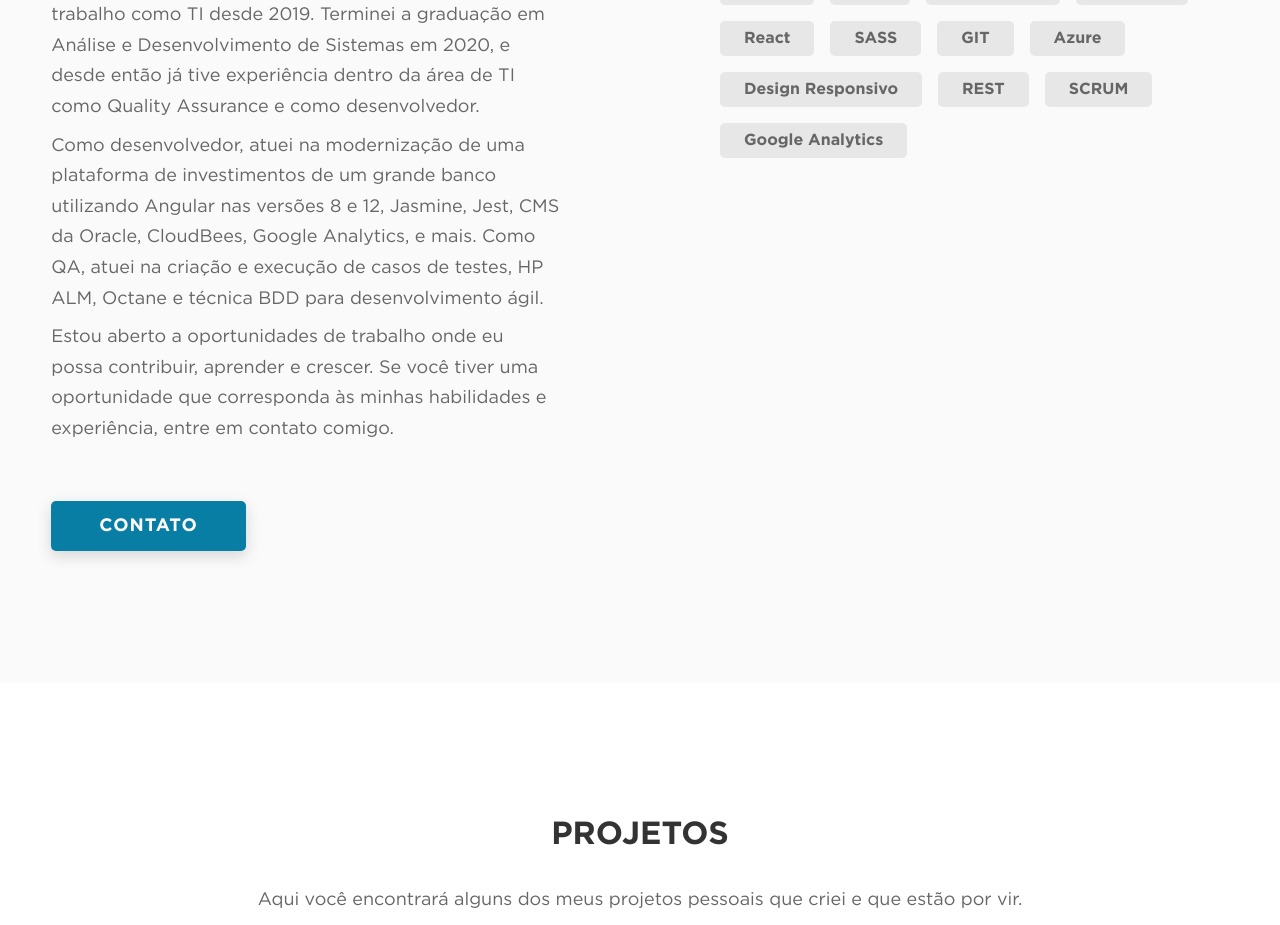
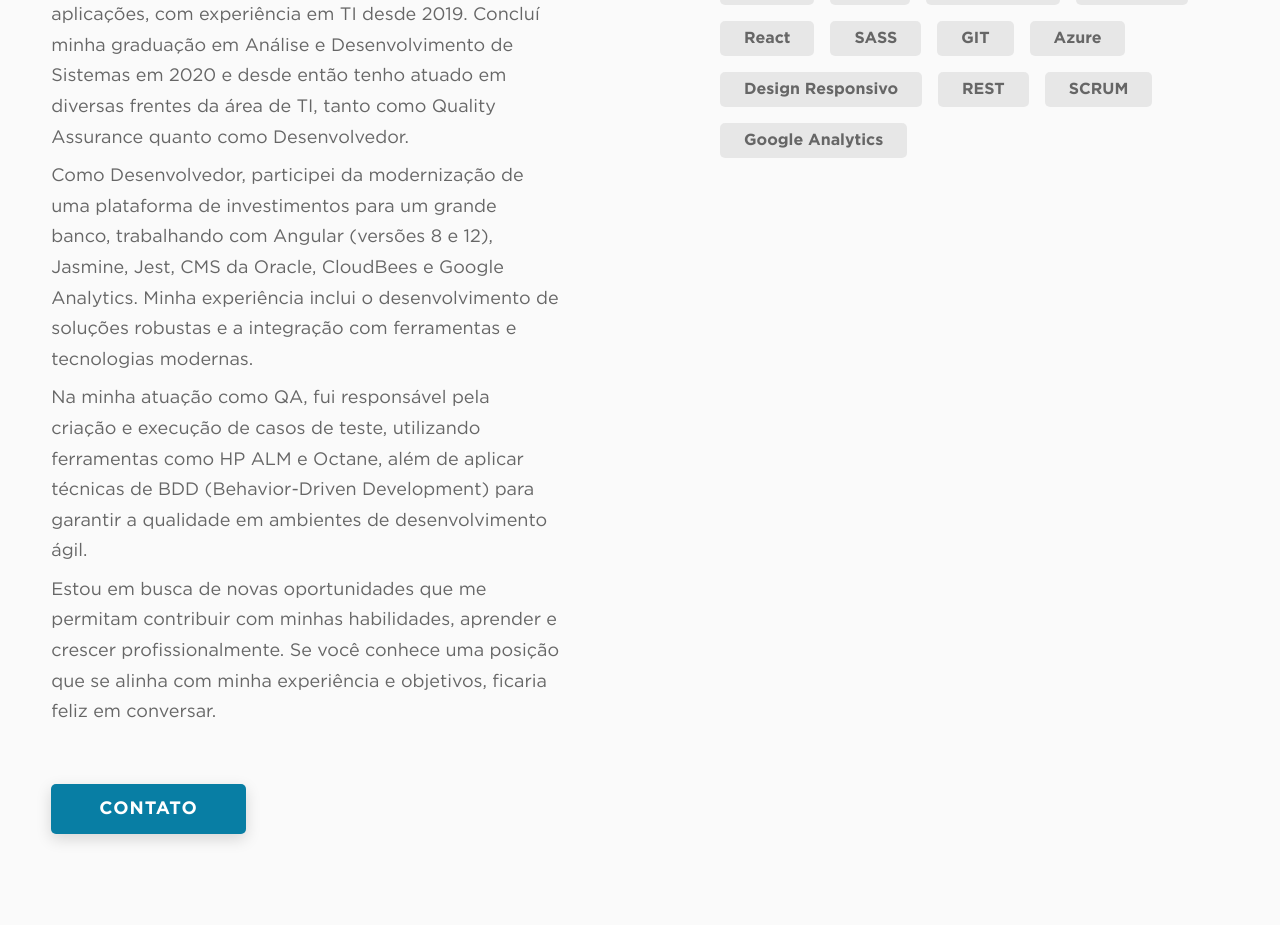
Before and after one commit to MarceloCabral98sp/my-portfolio, a React (Vite) app: page / in a window 1280 px wide. Shown: the part 1214-2139 px from the top of the page. Built offline with nearby package versions, Linux system fonts and the light colour scheme.

Commit message:
feat: refact some texts

```diff
--- a/src/components/about/index.tsx
+++ b/src/components/about/index.tsx
@@ -41,6 +41,7 @@ const About = React.forwardRef<HTMLDivElement, AboutProps>(({ scrollToContact},
                         <p>{ t('pages.about.info-description.0')}</p>
                         <p>{ t('pages.about.info-description.1')}</p>
                         <p>{ t('pages.about.info-description.2')} </p>
+                        <p>{ t('pages.about.info-description.3')} </p>
 
                         <button
                             className='about-section__description-button btn'
--- a/src/components/header/header.scss
+++ b/src/components/header/header.scss
@@ -51,7 +51,6 @@
 
   ul li {
     display: block;
-    // text-decoration: none;
     color: var(--color-primary);
     text-transform: uppercase;
     font-weight: 600;
@@ -63,7 +62,6 @@
   }
 }
 
-// REVER LAYOUT TRADUÇÃO
 .mobile-nav__button, .desktop-nav__button {
   background: transparent;
   border: none;
@@ -136,7 +134,6 @@
 
 .mobile-menu__burger {
   display: none;
-  // position: absolute;
   width: 24px;
   height: auto;
   cursor: pointer;
@@ -166,7 +163,6 @@
   flex-direction: column;
   gap: 10px;
   background-color: var(--background-color-primary);
-  // padding: 10px;
   position: absolute;
   top: 77px;
   left: 0;
@@ -176,7 +172,6 @@
 
   ul {
     display: flex;
-    // gap: 20px;
     align-items: center;
     flex-direction: column;
     list-style: none;
--- a/src/i18n/locales/en-us.json
+++ b/src/i18n/locales/en-us.json
@@ -18,9 +18,10 @@
                 "subtitle": "Here you will find information about me, such as my experience and skills within programming.",
                 "info-title": "Who am i?",
                 "info-description": [
-                    "I am passionate about building applications and have been working as an IT professional since 2019. I graduated in Systems Analysis and Development in 2020, and since then I have had experience in the IT area as a Quality Assurance and as a developer.",
-                    "As a developer, I worked on the modernization of an investment platform for a large bank using Angular versions 8 and 12, Jasmine, Jest, Oracle CMS, CloudBees, Google Analytics, and more. As a QA, I worked on creating and executing test cases, HP ALM, Octane, and BDD techniques for agile development.",
-                    "I am open to job opportunities where I can contribute, learn and grow. If you have an opportunity that matches my skills and experience, please contact me."
+                    "I am a professional passionate about building applications, with experience in IT since 2019. I completed my degree in Systems Analysis and Development in 2020 and since then I have worked in several areas of the IT area, both as Quality Assurance and as a Developer.",
+                    "As a Developer, I participated in the modernization of an investment platform for a large bank, working with Angular (versions 8 and 12), Jasmine, Jest, Oracle CMS, CloudBees and Google Analytics. My experience includes developing robust solutions and integrating with modern tools and technologies.",
+                    "In my role as Tester, I was responsible for creating and executing test cases, using tools such as HP ALM and Octane, in addition to applying BDD (Behavior-Driven Development) techniques to ensure quality in agile development environments.",
+                    "I am looking for new opportunities that allow me to contribute my skills, learn and grow professionally. If you know of a position that aligns with my experience and goals, I would be happy to talk."
                 ],
                 "skills-title": "Skills",
                 "button": "contact"
--- a/src/i18n/locales/pt-br.json
+++ b/src/i18n/locales/pt-br.json
@@ -18,9 +18,10 @@
                 "subtitle": "Aqui você encontrará informações sobre mim, como minha experiência e habilidades em programação.",
                 "info-title": "Quem sou eu?",
                 "info-description": [
-                    "Eu sou apaixonado por construção de aplicações e trabalho como TI desde 2019. Terminei a graduação em Análise e Desenvolvimento de Sistemas em 2020, e desde então já tive experiência dentro da área de TI como Quality Assurance e como desenvolvedor.",
-                    "Como desenvolvedor, atuei na modernização de uma plataforma de investimentos de um grande banco utilizando Angular nas versões 8 e 12, Jasmine, Jest, CMS da Oracle, CloudBees, Google Analytics, e mais. Como QA, atuei na criação e execução de casos de testes, HP ALM, Octane e técnica BDD para desenvolvimento ágil.",
-                    "Estou aberto a oportunidades de trabalho onde eu possa contribuir, aprender e crescer. Se você tiver uma oportunidade que corresponda às minhas habilidades e experiência, entre em contato comigo."
+                    "Sou um profissional apaixonado por construção de aplicações, com experiência em TI desde 2019. Concluí minha graduação em Análise e Desenvolvimento de Sistemas em 2020 e desde então tenho atuado em diversas frentes da área de TI, tanto como Quality Assurance quanto como Desenvolvedor.",
+                    "Como Desenvolvedor, participei da modernização de uma plataforma de investimentos para um grande banco, trabalhando com Angular (versões 8 e 12), Jasmine, Jest, CMS da Oracle, CloudBees e Google Analytics. Minha experiência inclui o desenvolvimento de soluções robustas e a integração com ferramentas e tecnologias modernas.",
+                    "Na minha atuação como QA, fui responsável pela criação e execução de casos de teste, utilizando ferramentas como HP ALM e Octane, além de aplicar técnicas de BDD (Behavior-Driven Development) para garantir a qualidade em ambientes de desenvolvimento ágil.",
+                    "Estou em busca de novas oportunidades que me permitam contribuir com minhas habilidades, aprender e crescer profissionalmente. Se você conhece uma posição que se alinha com minha experiência e objetivos, ficaria feliz em conversar."
                 ],
                 "skills-title": "Habilidades",
                 "button": "Contato"
```
